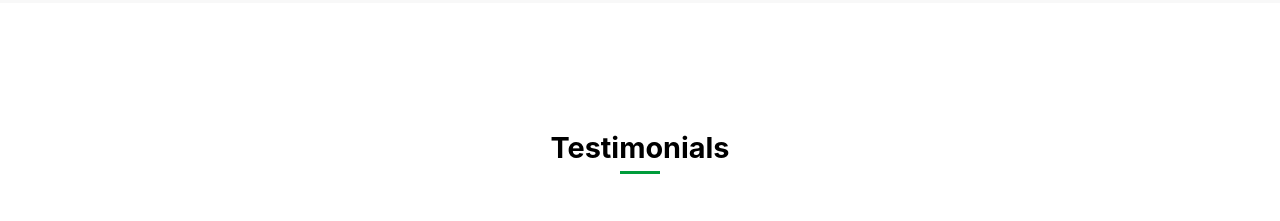
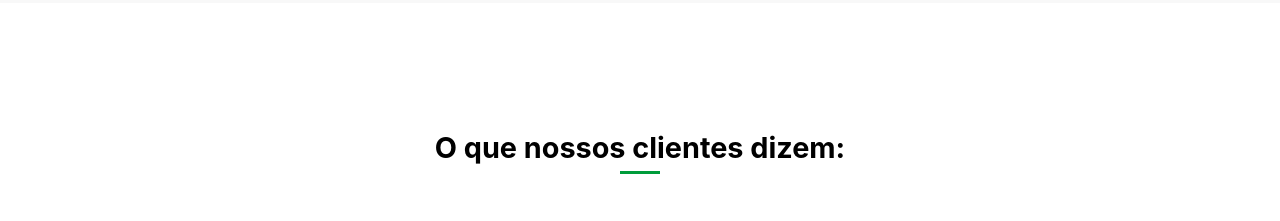
Before and after one commit to Herold1989/econ-consulting, a React (Create React App) app: page / in a window 1280 px wide. Shown: the part 1520-1741 px from the top of the page. Built offline with nearby package versions, Linux system fonts and the light colour scheme.

Commit message:
minor alterations

```diff
--- a/src/components/Testimonials.js
+++ b/src/components/Testimonials.js
@@ -10,7 +10,7 @@ const Testimonials = () => {
   return (
     <div className='testimonials' id = 'testimonials'>
         <div className='container'>
-            <h2>Testimonials</h2>
+            <h2>O que nossos clientes dizem:</h2>
             <span className='line'></span>
             <div className='content'>
                 <div className='card'>
```
